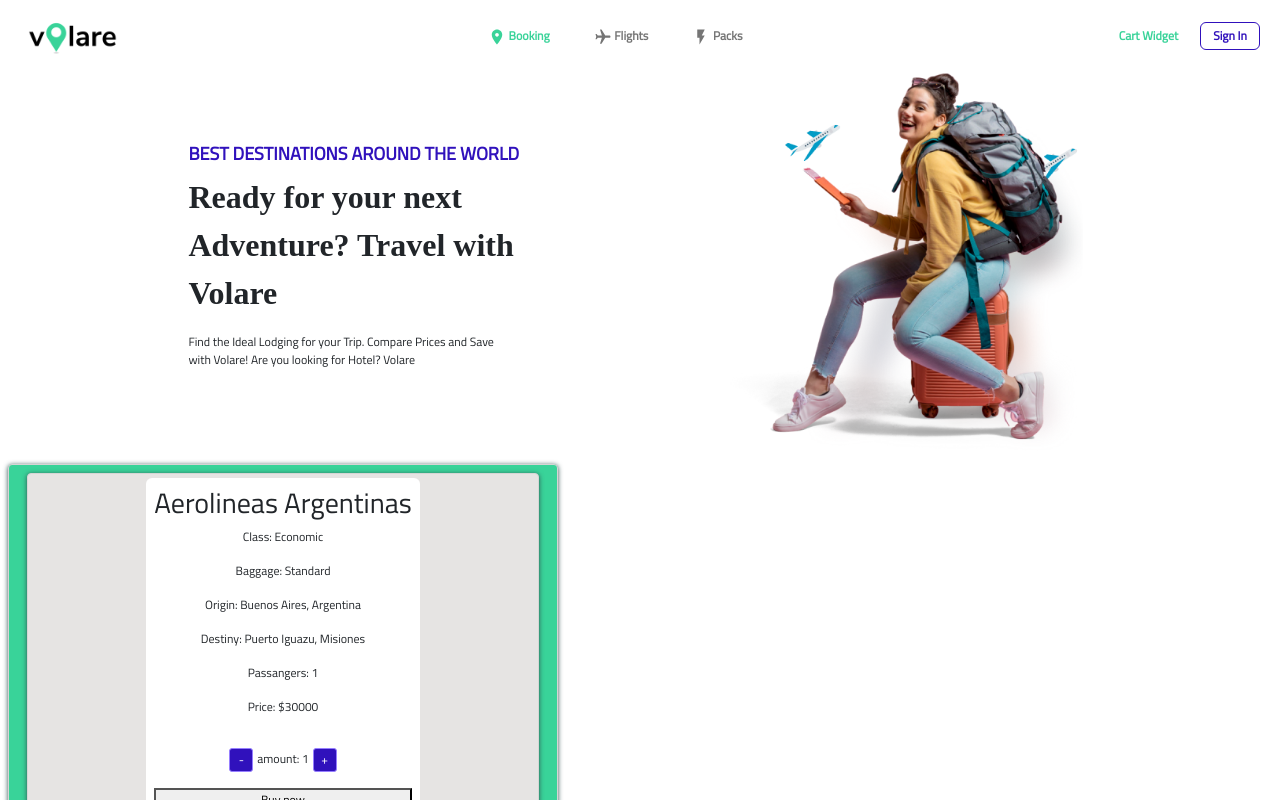
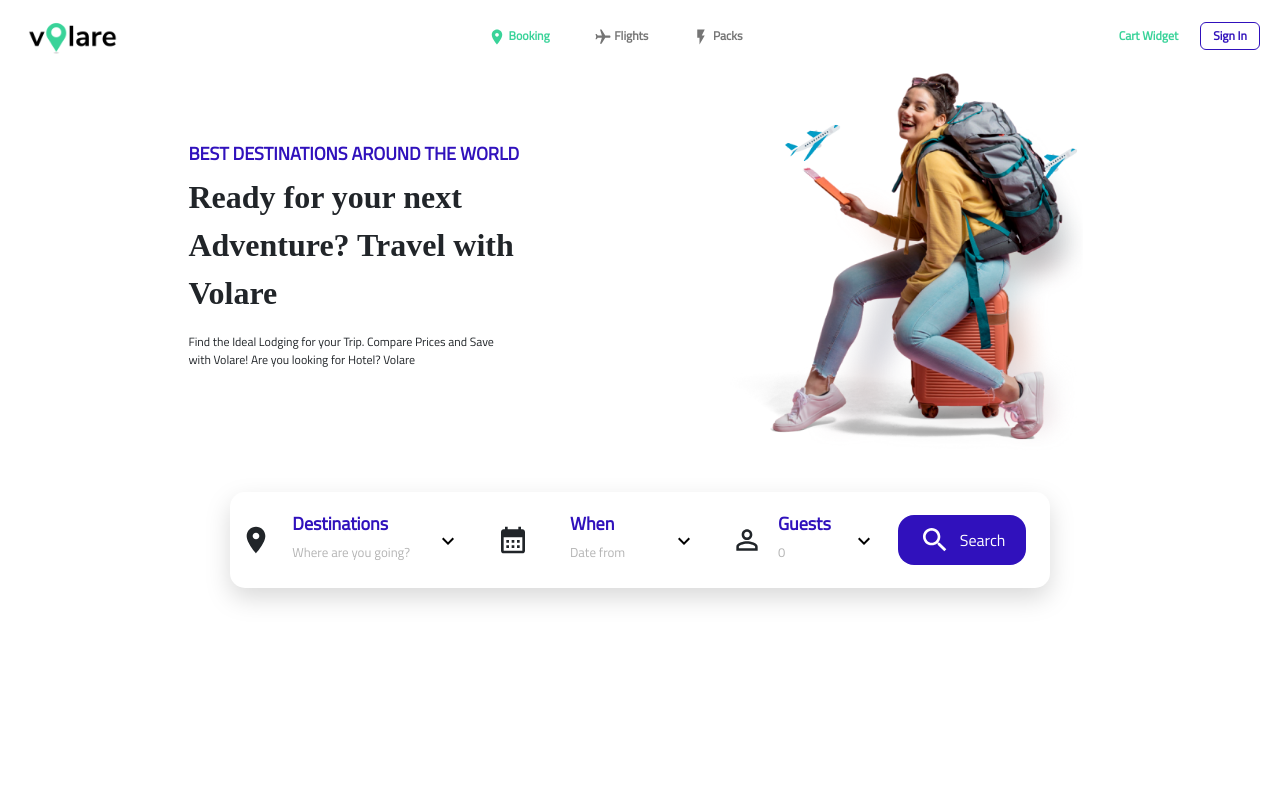
Before and after one commit to lucianoaraus/Volare, a React (Create React App) app: page / in a window 1280 px wide. Shown: the top 800 px of the page. Built offline with nearby package versions, Linux system fonts and the light colour scheme; a web font is replaced by a local one.

Commit message:
item-selector component added

```diff
--- a/src/App.css
+++ b/src/App.css
@@ -2,7 +2,8 @@ body {
   background-color: #ffffff;
   font-family: 'Titillium Web', sans-serif;
 }
-
 .app {
-  text-align: center;
+  display: flex;
+  flex-direction: column;
+  align-items: center;
 }
--- a/src/App.js
+++ b/src/App.js
@@ -3,6 +3,7 @@ import React from "react";
 import Header from "./components/header/Header";
 import Headline from "./components/headline/Headline";
 import ItemListContainer from "./components/item-list-container/ItemListContainer"
+import ItemSelector from "./components/item-selector/ItemSelector";
 
 import "./app.css";
 
@@ -12,7 +13,7 @@ function App(){
     <div className="app">
       <Header />
       <Headline/>
-      <ItemListContainer/>
+      <ItemSelector/>
     </div>
   );
 }
--- a/src/components/header/Header.css
+++ b/src/components/header/Header.css
@@ -4,6 +4,7 @@
   align-items: center;
 
   height: 72px;
+  width: -webkit-fill-available;
   padding-left: 4px;
   padding-right: 4px;
 
@@ -23,7 +24,6 @@
 /* NavBar */
 .navbar-nav{
   flex-direction: row;
-
 }
 
 .nav-item{
--- a/src/components/headline/headline.css
+++ b/src/components/headline/headline.css
@@ -1,6 +1,6 @@
 .headline {
+  width: -webkit-fill-available;
   display: flex;
-
   justify-content: space-evenly;
   align-items: center;
 }
--- a/src/components/item-list-container/ItemListContainer.js
+++ b/src/components/item-list-container/ItemListContainer.js
@@ -48,22 +48,22 @@ function ItemListContainer() {
   //  - una vez obtenidos los items, se le pasaran al ItemList por props.
 
   // 2. se crea una nueva promesa para obtener los datos del mock despues del timeout
-  const getProducts = new Promise((resolve, reject) => {
-    setTimeout(() => {
-      resolve(mockProducts)
-    }, 2000);
-  });
+  const getProducts = () => {
+    return new Promise((resolve, reject) => {
+      setTimeout(() => {
+        return resolve(mockProducts)
+      }, 2000);
+    })
+  };
 
 
   // 3. se hace uso del efecto del componente para llamar a la promesa y asi obtener los datos para el estado
-  useEffect( async () => {
-    // llamado de la promesa para obtener los datos
-    try {
-      const res = await getProducts
-        setProducts(res) // se settea el estado con los datos obtenidos de la promesa
-    } catch (error) {
+  useEffect(() => {
+    getProducts().then( (products) => {
+      setProducts(products)
+    }).catch( (error) => {
       console.log("Error: ", error)
-    }
+    })
   },[])
 
 
--- /dev/null
+++ b/src/components/item-selector/ItemSelector.js
@@ -0,0 +1,61 @@
+import React from "react";
+
+import './item-selector.css'
+
+//Icons
+import LocationOnIcon from '@mui/icons-material/LocationOn';
+import CalendarMonthIcon from '@mui/icons-material/CalendarMonth';
+import PersonOutlineIcon from '@mui/icons-material/PersonOutline';
+import KeyboardArrowDownIcon from '@mui/icons-material/KeyboardArrowDown';
+import SearchIcon from '@mui/icons-material/Search';
+
+function ItemSelector() {
+
+  return (
+    <div className="item-selector-container">
+      <div className="options-selector destination-item">
+        <div className="left-selector">
+          <LocationOnIcon sx={{ fontSize: 32  }}/>
+        </div>
+        <div className="mid-selector">
+          <h3>Destinations</h3>
+          <p>Where are you going?</p>
+        </div>
+        <button className="down-arrow">
+          <KeyboardArrowDownIcon sx={{ fontSize: 24  }}/>
+        </button>
+      </div>
+
+      <div className="options-selector date-item">
+        <div className="left-selector">
+          <CalendarMonthIcon sx={{ fontSize: 32  }}/>
+        </div>
+        <div className="mid-selector">
+          <h3>When</h3>
+          <p>Date from</p>
+        </div>
+        <button className="down-arrow">
+          <KeyboardArrowDownIcon sx={{ fontSize: 24  }}/>
+        </button>
+      </div>
+
+      <div className="options-selector guest-item">
+        <div className="left-selector">
+          <PersonOutlineIcon sx={{ fontSize: 32  }}/>
+        </div>
+        <div className="mid-selector">
+          <h3>Guests</h3>
+          <p>0</p>
+        </div>
+        <div className="right-selector">
+          <button className="down-arrow">
+            <KeyboardArrowDownIcon sx={{ fontSize: 24  }}/>
+          </button>
+          <button className="button-4"><SearchIcon sx={{ fontSize: 32  }}/>Search</button>
+        </div>
+      </div>
+    </div>
+  );
+};
+
+export default ItemSelector;
--- /dev/null
+++ b/src/components/item-selector/item-selector.css
@@ -0,0 +1,74 @@
+.item-selector-container{
+  display: flex;
+  justify-content: space-around;
+
+  width: 820px;
+  height: 96px;
+
+  margin-top: 36px;
+
+  border-radius: 15px;
+  filter: drop-shadow(0px 10px 12px rgba(0, 0, 0, 0.15));
+
+  background-color: #fff;
+}
+
+.options-selector{
+  display: flex;
+
+  width: 256px;
+
+  align-items: center;
+  justify-content: space-around;
+}
+
+.guest-item{
+  width: 340px;
+}
+
+.mid-selector {
+  display: flex;
+  flex-direction: column;
+  margin-top: 12px;
+}
+
+.mid-selector h3{
+  font-weight: bold;
+  font-size:large;
+  color: #3011BC;
+}
+
+.mid-selector p{
+  font-weight:lighter;
+  font-size: small;
+  color: #b4b4b4;
+}
+
+.right-selector{
+  display: flex;
+  align-items: center;
+}
+
+.down-arrow{
+  border: 0;
+  background: none;
+}
+
+.button-4 {
+  display: flex;
+  align-items: center;
+  justify-content: space-evenly;
+
+  width: 128px;
+  height: 50px;
+
+  margin: 0 16px;
+  padding: 4px 12px;
+  border: 0;
+  border-radius: 16px;
+
+  font-weight:normal;
+  color: #fff;
+
+  background: #3011BC;
+}
```
Also changed, not shown: src/components/item-detail-container/ItemDetailContainer.js (added, +12 -0 lines), src/components/item-detail-container/item-detail/ItemDetail.js (added, +12 -0 lines).
